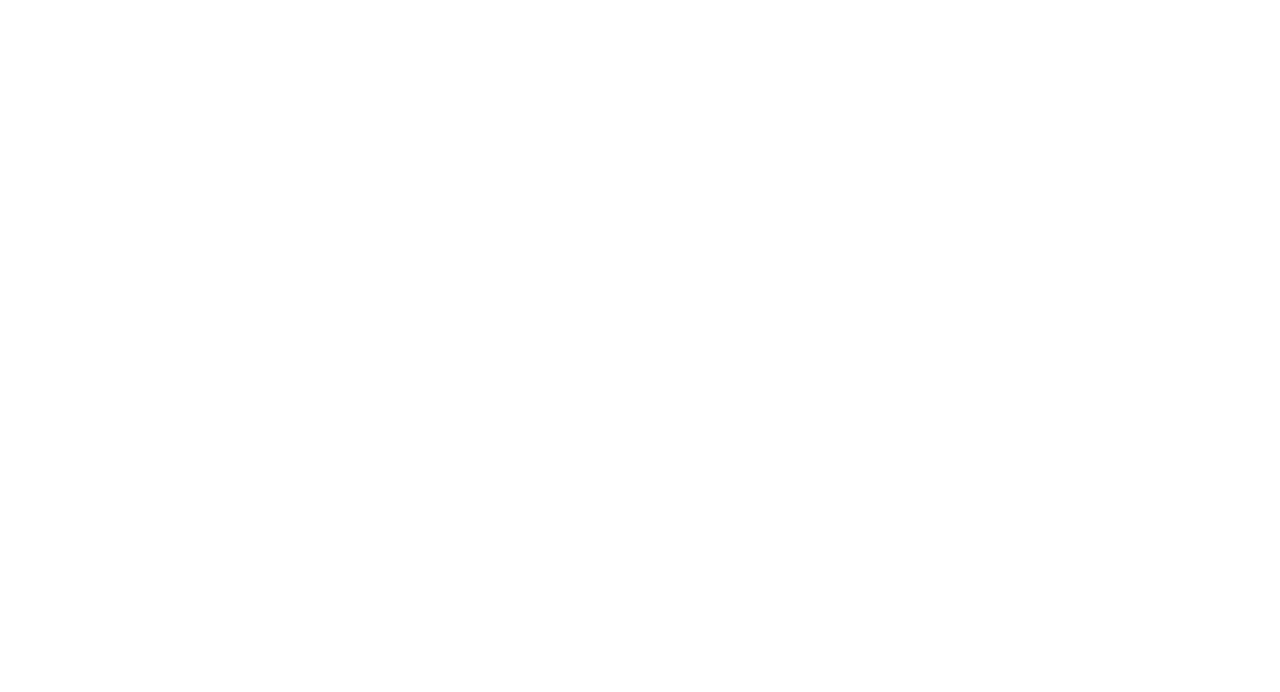
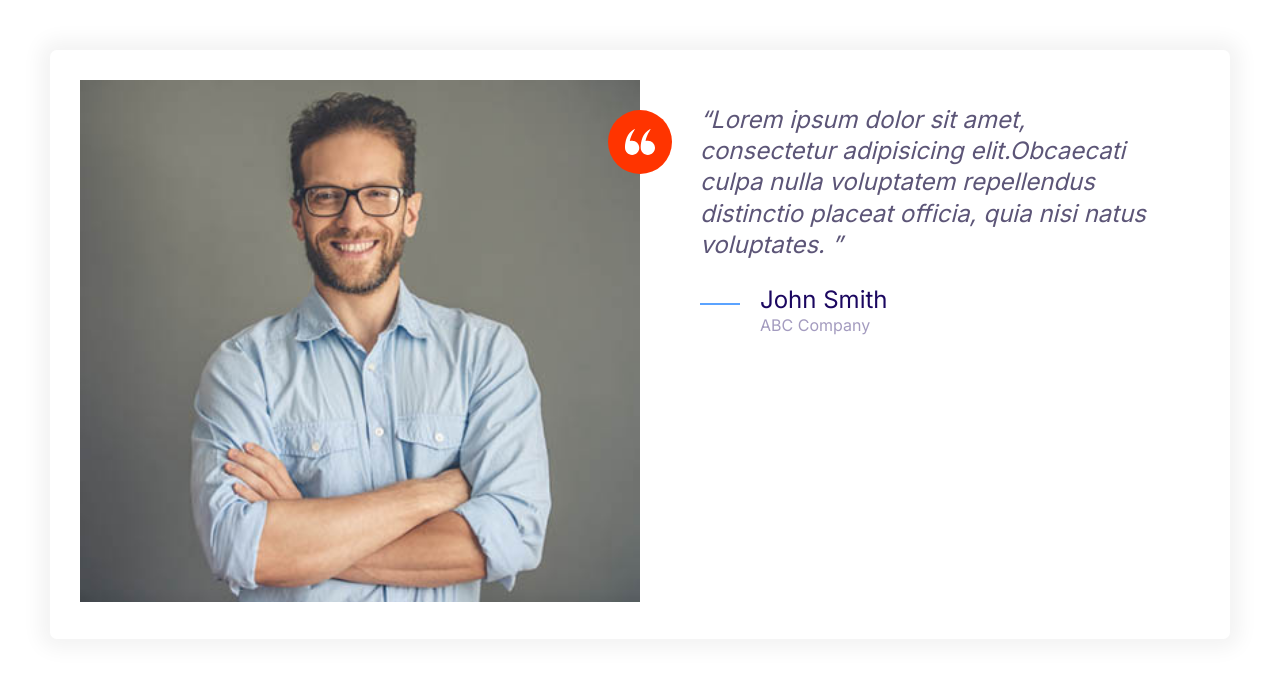
Before and after one commit to success7121995/mosh.com, a plain HTML site: page index.html in a window 1280 px wide. Drawn offline with Linux system fonts and the light colour scheme.

Commit message:
testimonial

```diff
--- a/css/style.css
+++ b/css/style.css
@@ -165,8 +165,17 @@ a{
     height: 40px;
 }
 
+.icon--small{
+    width: 30px;
+    height: 30px;
+}
+
 .icon--primary{
     fill: var(--color-primary);
+}
+
+.icon--white{
+    fill: #fff;
 }
 
 .icon-container{
@@ -177,6 +186,10 @@ a{
     height: 64px;
     justify-content: center;
     width: 64px;
+}
+
+.icon-container--accent{
+    background-color: var(--color-accent);
 }
 
 /* Buttons */
@@ -453,3 +466,41 @@ a{
         grid-template-columns: 1fr 1fr 1fr;
     }
 }
+
+/* Testimonials */
+
+.testimonial{
+    padding: 3rem;
+}
+
+.testiomial__image-container {
+    position: relative;
+}
+
+.testiomial__image{
+    width: 100%;
+}
+
+.testiomial__image-container .icon-container{
+    position: absolute;
+    top: 3rem;
+    right: -32px;
+}
+
+@media screen and (min-width: 768px){
+
+    .testimonial .quote,
+    .testimonial .quote__author{
+        font-size: 2.4rem;
+    }
+
+    .testimonial .quote{
+        margin-left: 6rem;
+    }
+}
+
+@media screen and (max-width: 768px){
+    .testimonial{
+        padding: 3.5rem;
+    }
+}
--- a/index.html
+++ b/index.html
@@ -12,6 +12,77 @@
     <link rel="stylesheet" href="css/style.css">
 </head>
 <body>
-
+    <div style="padding: 5rem;">
+        <div class="card testimonial">
+            <div class="grid grid--1X2">
+                <div class="testiomial__image-container">
+                    <img class="testiomial__image" src="./images/testimonial.jpg" alt="A happy, smiling customer.">
+                    <span class="icon-container icon-container--accent">
+                            <svg version="1.1" class="icon icon--white icon--small" xmlns="http://www.w3.org/2000/svg" xmlns:xlink="http://www.w3.org/1999/xlink" x="0px" y="0px"
+                            width="508.044px" height="508.044px" viewBox="0 0 508.044 508.044" style="enable-background:new 0 0 508.044 508.044;"
+                            xml:space="preserve">
+                        <g>
+                        <g>
+                            <path d="M0.108,352.536c0,66.794,54.144,120.938,120.937,120.938c66.794,0,120.938-54.144,120.938-120.938
+                                s-54.144-120.937-120.938-120.937c-13.727,0-26.867,2.393-39.168,6.61C109.093,82.118,230.814-18.543,117.979,64.303
+                                C-7.138,156.17-0.026,348.84,0.114,352.371C0.114,352.426,0.108,352.475,0.108,352.536z"/>
+                            <path d="M266.169,352.536c0,66.794,54.144,120.938,120.938,120.938s120.938-54.144,120.938-120.938S453.9,231.599,387.106,231.599
+                                c-13.728,0-26.867,2.393-39.168,6.61C375.154,82.118,496.875-18.543,384.04,64.303C258.923,156.17,266.034,348.84,266.175,352.371
+                                C266.175,352.426,266.169,352.475,266.169,352.536z"/>
+                        </g>
+                        </g>
+                        <g>
+                        </g>
+                        <g>
+                        </g>
+                        <g>
+                        </g>
+                        <g>
+                        </g>
+                        <g>
+                        </g>
+                        <g>
+                        </g>
+                        <g>
+                        </g>
+                        <g>
+                        </g>
+                        <g>
+                        </g>
+                        <g>
+                        </g>
+                        <g>
+                        </g>
+                        <g>
+                        </g>
+                        <g>
+                        </g>
+                        <g>
+                        </g>
+                        <g>
+                        </g>
+                        </svg>
+                    </span>
+                </div>
+                <blockquote class="quote">
+                    <p class="quote__text">Lorem ipsum dolor sit amet, consectetur adipisicing elit.Obcaecati culpa nulla voluptatem repellendus distinctio placeat officia, quia nisi natus voluptates.
+                    </p>
+                    <footer>
+                        <div class="media">
+                            <div class="media__image">
+                                <svg class="icon icon--primary quote__line" data-name="Layer 1" xmlns="http://www.w3.org/2000/svg" viewBox="0 0 50 2">
+                                    <path d="M0 0h50v2H0z"/>
+                                  </svg>
+                            </div>
+                            <div class="media__body">
+                                <h3 class="media__title quote__author">John Smith</h3>
+                                <p class="quote__organization">ABC Company</p>
+                            </div>
+                        </div>
+                    </footer>
+                </blockquote>
+            </div>
+        </div>
+    </div>
 </body>
 </html>
```
Also changed, not shown: images/quotes.svg (added), images/testimonial.jpg (added).
